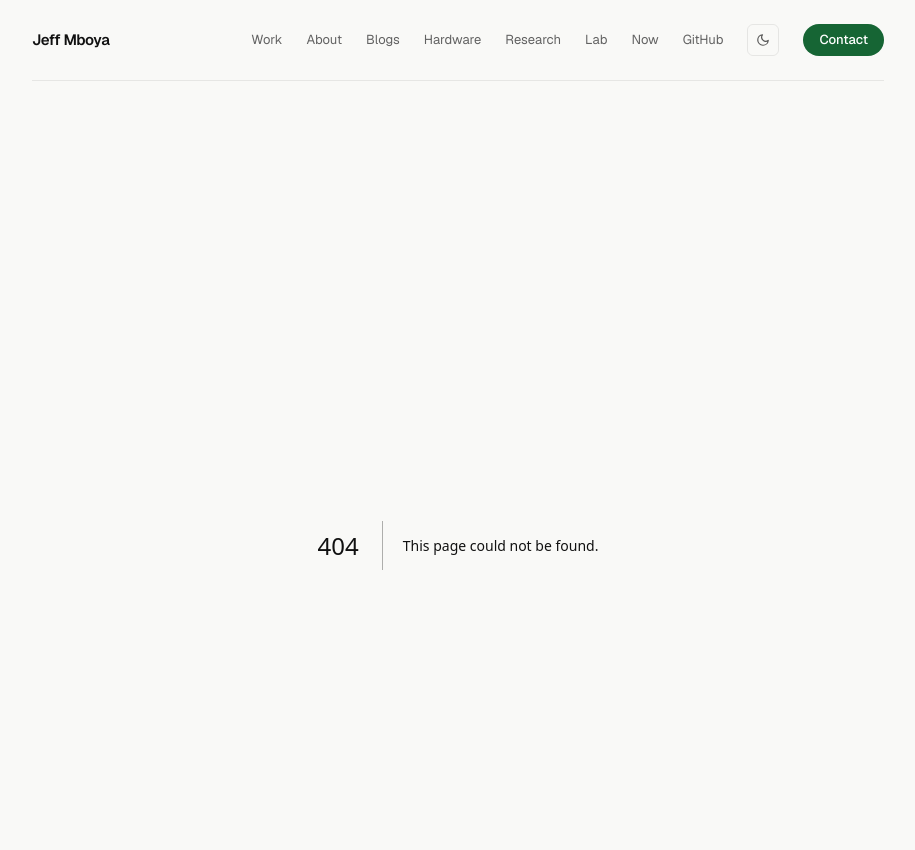
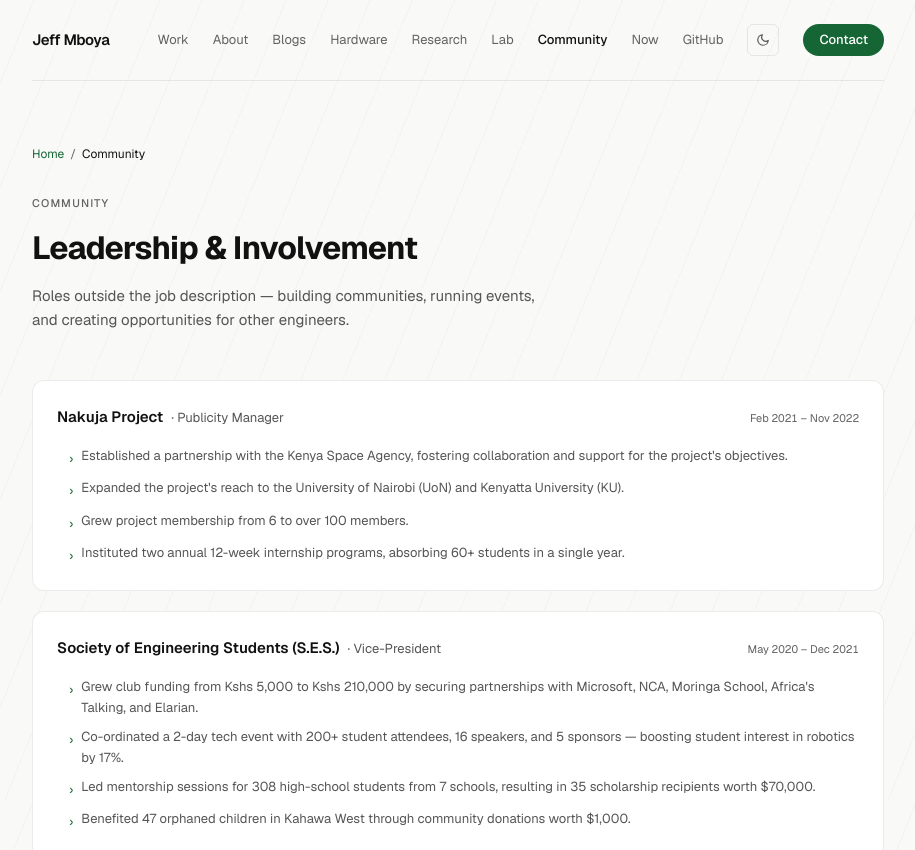
Before and after one commit to JeffMboya/portfolio, a Next.js app: page /community in a window 1280 px wide. Before the commit this address had no page. Shown: the top 850 px of the page, without its empty margins (182-1097 px from the left). Built offline with nearby package versions, Linux system fonts and the light colour scheme.

Commit message:
feat(community): add /community page for Leadership & Involvement, remove from home page

```diff
--- /dev/null
+++ b/app/community/page.tsx
@@ -0,0 +1,104 @@
+import type { Metadata } from 'next'
+import Link from 'next/link'
+
+export const metadata: Metadata = {
+  title: 'Community — Jeff Mboya',
+  description: 'Leadership and community involvement: Nakuja Project, Society of Engineering Students, and Thrive Conference.',
+  alternates: { canonical: '/community/' },
+}
+
+const roles = [
+  {
+    org: 'Nakuja Project',
+    title: 'Publicity Manager',
+    period: 'Feb 2021 – Nov 2022',
+    bullets: [
+      "Established a partnership with the Kenya Space Agency, fostering collaboration and support for the project's objectives.",
+      "Expanded the project's reach to the University of Nairobi (UoN) and Kenyatta University (KU).",
+      'Grew project membership from 6 to over 100 members.',
+      'Instituted two annual 12-week internship programs, absorbing 60+ students in a single year.',
+    ],
+  },
+  {
+    org: 'Society of Engineering Students (S.E.S.)',
+    title: 'Vice-President',
+    period: 'May 2020 – Dec 2021',
+    bullets: [
+      "Grew club funding from Kshs 5,000 to Kshs 210,000 by securing partnerships with Microsoft, NCA, Moringa School, Africa's Talking, and Elarian.",
+      'Co-ordinated a 2-day tech event with 200+ student attendees, 16 speakers, and 5 sponsors — boosting student interest in robotics by 17%.',
+      'Led mentorship sessions for 308 high-school students from 7 schools, resulting in 35 scholarship recipients worth $70,000.',
+      'Benefited 47 orphaned children in Kahawa West through community donations worth $1,000.',
+    ],
+  },
+  {
+    org: 'Thrive Conference',
+    title: 'VP, External Relations',
+    period: 'Jul – Dec 2021',
+    bullets: [
+      'Pioneered a 5-day career event attended by 446 students — 33% increase in engagement with career resources.',
+      'Sourced 5 speakers from Goldman Sachs London, Deloitte East Africa, Ernst & Young, BAT East Africa, and London Business School.',
+    ],
+  },
+]
+
+export default function CommunityPage() {
+  return (
+    <div className="pb-24">
+      <div className="mb-8">
+        <nav className="flex items-center gap-1.5 text-[12px]" style={{ color: 'var(--muted-dim)' }}>
+          <Link href="/" className="transition-colors duration-150 hover:underline" style={{ color: 'var(--accent)' }}>
+            Home
+          </Link>
+          <span>/</span>
+          <span style={{ color: 'var(--foreground)' }}>Community</span>
+        </nav>
+      </div>
+
+      <div className="mb-12">
+        <div className="text-[11px] uppercase tracking-widest mb-3 font-medium" style={{ color: 'var(--muted-dim)' }}>
+          Community
+        </div>
+        <h1 className="text-[32px] font-bold tracking-tight mb-3" style={{ color: 'var(--foreground)' }}>
+          Leadership &amp; Involvement
+        </h1>
+        <p className="text-[15px] leading-relaxed max-w-[520px]" style={{ color: 'var(--muted)' }}>
+          Roles outside the job description — building communities, running events,
+          and creating opportunities for other engineers.
+        </p>
+      </div>
+
+      <div className="flex flex-col gap-5">
+        {roles.map((r) => (
+          <div
+            key={r.org}
+            className="rounded-xl p-6"
+            style={{ backgroundColor: 'var(--surface)', border: '1px solid var(--border)' }}
+          >
+            <div className="flex flex-col sm:flex-row sm:items-baseline sm:justify-between gap-1 mb-4">
+              <div>
+                <span className="text-[15px] font-semibold" style={{ color: 'var(--foreground)' }}>
+                  {r.org}
+                </span>
+                <span className="ml-2 text-[13px]" style={{ color: 'var(--muted)' }}>
+                  · {r.title}
+                </span>
+              </div>
+              <span className="text-[11px] tabular-nums shrink-0" style={{ color: 'var(--muted-dim)' }}>
+                {r.period}
+              </span>
+            </div>
+
+            <ul className="flex flex-col gap-2 pl-3">
+              {r.bullets.map((b, i) => (
+                <li key={i} className="flex gap-2 text-[13px] leading-relaxed" style={{ color: 'var(--muted)' }}>
+                  <span className="mt-[3px] shrink-0" style={{ color: 'var(--accent)' }}>›</span>
+                  {b}
+                </li>
+              ))}
+            </ul>
+          </div>
+        ))}
+      </div>
+    </div>
+  )
+}
--- a/app/page.tsx
+++ b/app/page.tsx
@@ -3,7 +3,6 @@ import Link from 'next/link'
 import Hero from '@/components/Hero'
 import ProjectCard from '@/components/ProjectCard'
 import Timeline from '@/components/Timeline'
-import Leadership from '@/components/Leadership'
 import ContactForm from '@/components/ContactForm'
 import { getAllProjects, getProjectBySlug } from '@/lib/projects'
 import { getAllNotes } from '@/lib/notes'
@@ -200,8 +199,6 @@ export default function Home() {
         </div>
       </section>
 
-      <Leadership />
-
       <section id="contact" className="mb-20">
         <div className="flex items-center gap-3 mb-8">
           <span className="text-[11px] uppercase tracking-widest font-medium" style={{ color: 'var(--muted-dim)' }}>Contact</span>
--- a/components/Nav.tsx
+++ b/components/Nav.tsx
@@ -11,6 +11,7 @@ const links = [
   { href: '/hardware', label: 'Hardware' },
   { href: '/research', label: 'Research' },
   { href: '/lab', label: 'Lab' },
+  { href: '/community', label: 'Community' },
   { href: '/now', label: 'Now' },
   { href: 'https://github.com/JeffMboya', label: 'GitHub', external: true },
 ]
@@ -54,7 +55,8 @@ export default function Nav() {
                   (link.href === '/blogs' && pathname.startsWith('/blogs')) ||
                   (link.href === '/hardware' && pathname.startsWith('/hardware')) ||
                   (link.href === '/now' && pathname.startsWith('/now')) ||
-                  (link.href === '/lab' && pathname.startsWith('/lab'))
+                  (link.href === '/lab' && pathname.startsWith('/lab')) ||
+                  (link.href === '/community' && pathname.startsWith('/community'))
                     ? 'var(--foreground)'
                     : 'var(--muted-dim)',
                 fontWeight:
@@ -64,7 +66,8 @@ export default function Nav() {
                   (link.href === '/blogs' && pathname.startsWith('/blogs')) ||
                   (link.href === '/hardware' && pathname.startsWith('/hardware')) ||
                   (link.href === '/now' && pathname.startsWith('/now')) ||
-                  (link.href === '/lab' && pathname.startsWith('/lab'))
+                  (link.href === '/lab' && pathname.startsWith('/lab')) ||
+                  (link.href === '/community' && pathname.startsWith('/community'))
                     ? '500'
                     : undefined,
               }}
```
